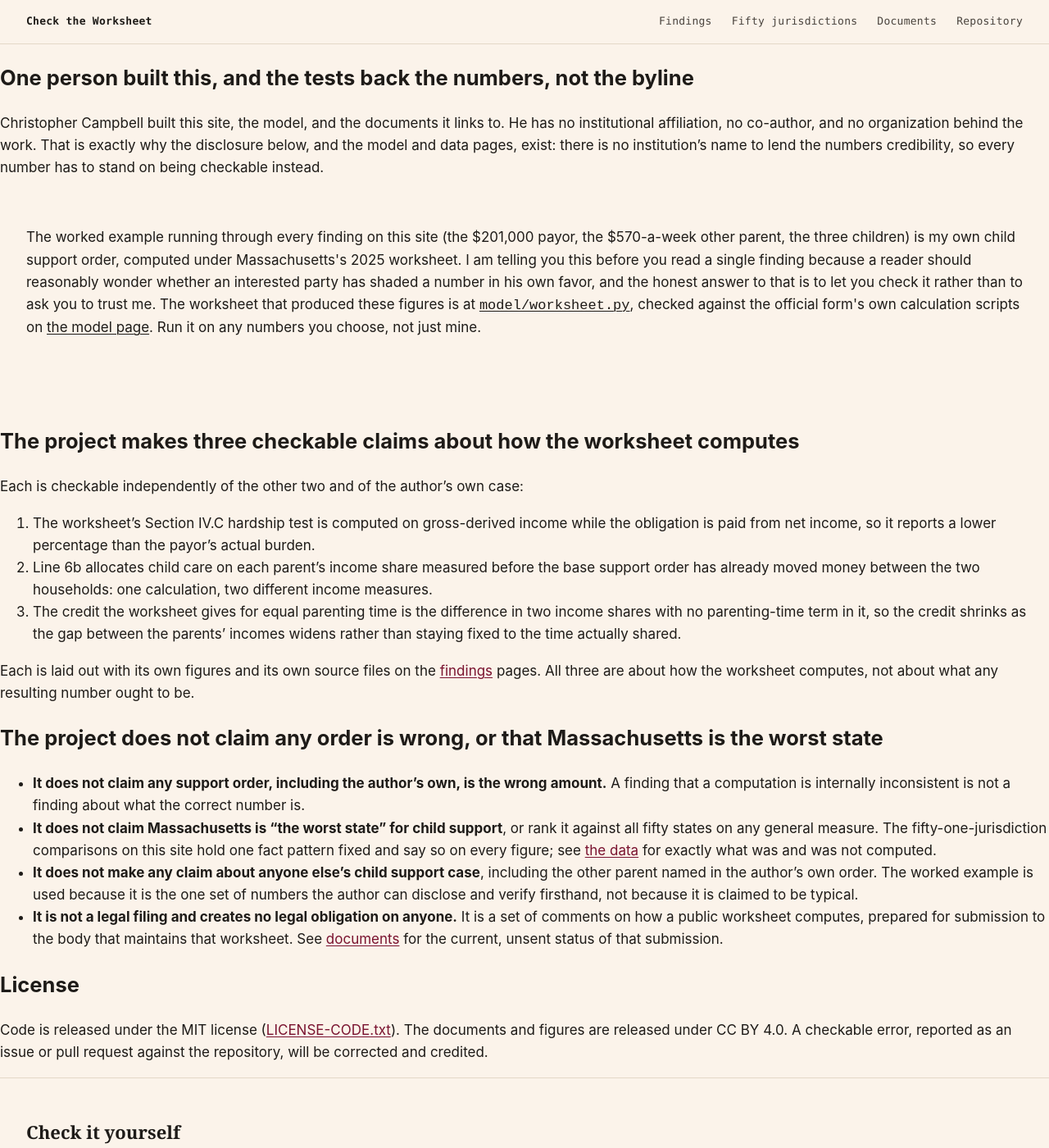
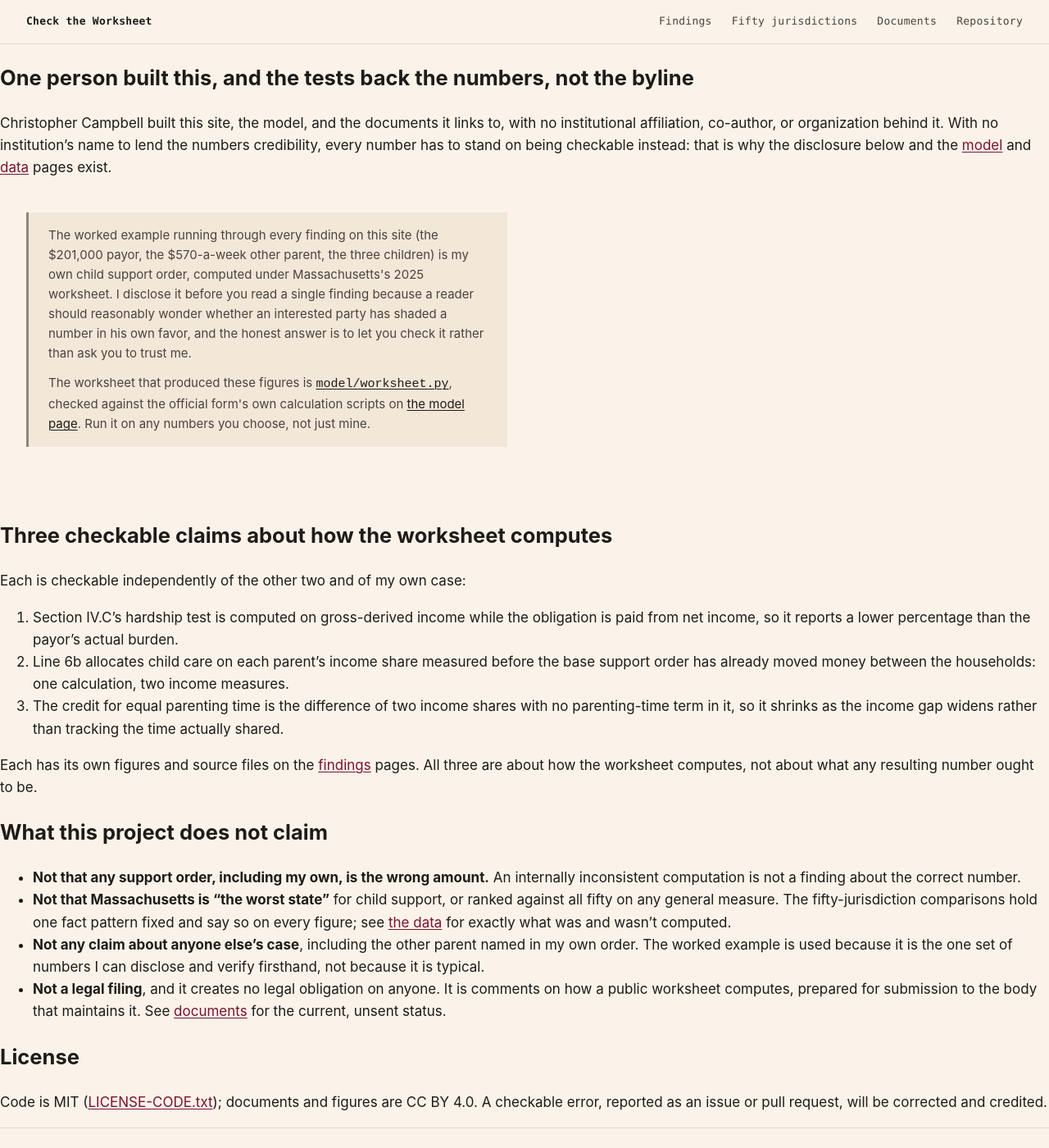
Before and after one commit to campbefs/checktheworksheet, a Jekyll site: the page built from about/index.md, in a window 1280 px wide and 1400 px high. Shown: the whole window at 82% size. Built offline with Jekyll 4.4.1, drawn with Linux system fonts in a browser that asks for light colours; some of the changed text lies outside the part shown.

Commit message:
auto: remote session changes 2026-09-06 23:43:23

```diff
--- a/about/index.md
+++ b/about/index.md
@@ -4,73 +4,68 @@ title: About
 description: >-
   Who built this, the disclosure of a personal stake in the outcome, and an explicit statement
   of what the project does and does not claim.
+disclosure:
+  - >-
+    The worked example running through every finding on this site (the $201,000 payor, the
+    $570-a-week other parent, the three children) is my own child support order, computed under
+    Massachusetts's 2025 worksheet. I disclose it before you read a single finding because a
+    reader should reasonably wonder whether an interested party has shaded a number in his own
+    favor, and the honest answer is to let you check it rather than ask you to trust me.
+  - >-
+    The worksheet that produced these figures is
+    <a href="/model/worksheet.py"><code>model/worksheet.py</code></a>, checked against the
+    official form's own calculation scripts on <a href="/the-model/">the model page</a>. Run it
+    on any numbers you choose, not just mine.
 ---
 
 # One person built this, and the tests back the numbers, not the byline
 
-Christopher Campbell built this site, the model, and the documents it links to. He has no
-institutional affiliation, no co-author, and no organization behind the work. That is exactly
-why the disclosure below, and the model and data pages, exist: there is no institution's name to
-lend the numbers credibility, so every number has to stand on being checkable instead.
+Christopher Campbell built this site, the model, and the documents it links to, with no
+institutional affiliation, co-author, or organization behind it. With no institution's name to
+lend the numbers credibility, every number has to stand on being checkable instead: that is why
+the disclosure below and the [model](/the-model/) and [data](/the-data/) pages exist.
 
-<div class="disclosure">
-  <p>The worked example running through every finding on this site (the $201,000 payor, the
-  $570-a-week other parent, the three children) is my own child support order, computed under
-  Massachusetts's 2025 worksheet. I am telling you this before you read a single finding because a
-  reader should reasonably wonder whether an interested party has shaded a number in his own
-  favor, and the honest answer to that is to let you check it rather than to ask you to trust me.
-  The worksheet that produced these figures is at
-  <a href="/model/worksheet.py"><code>model/worksheet.py</code></a>, checked against the official
-  form's own calculation scripts on <a href="/the-model/">the model page</a>. Run it on any
-  numbers you choose, not just mine.</p>
-</div>
+{% include disclosure.html %}
 
-## The project makes three checkable claims about how the worksheet computes
+## Three checkable claims about how the worksheet computes
 
-Each is checkable independently of the other two and of the author's own case:
+Each is checkable independently of the other two and of my own case:
 
-1. The worksheet's Section IV.C hardship test is computed on gross-derived income while the
-   obligation is paid from net income, so it reports a lower percentage than the payor's actual
-   burden.
+1. Section IV.C's hardship test is computed on gross-derived income while the obligation is
+   paid from net income, so it reports a lower percentage than the payor's actual burden.
 2. Line 6b allocates child care on each parent's income share measured before the base support
-   order has already moved money between the two households: one calculation, two different
-   income measures.
-3. The credit the worksheet gives for equal parenting time is the difference in two income
-   shares with no parenting-time term in it, so the credit shrinks as the gap between the
-   parents' incomes widens rather than staying fixed to the time actually shared.
+   order has already moved money between the households: one calculation, two income measures.
+3. The credit for equal parenting time is the difference of two income shares with no
+   parenting-time term in it, so it shrinks as the income gap widens rather than tracking the
+   time actually shared.
 
-Each is laid out with its own figures and its own source files on the [findings](/findings/)
-pages. All three are about how the worksheet computes, not about what any resulting number ought
-to be.
+Each has its own figures and source files on the [findings](/findings/) pages. All three are
+about how the worksheet computes, not about what any resulting number ought to be.
 
-## The project does not claim any order is wrong, or that Massachusetts is the worst state
+## What this project does not claim
 
-- **It does not claim any support order, including the author's own, is the wrong amount.** A
-  finding that a computation is internally inconsistent is not a finding about what the correct
-  number is.
-- **It does not claim Massachusetts is "the worst state" for child support**, or rank it against
-  all fifty states on any general measure. The fifty-one-jurisdiction comparisons on this site
-  hold one fact pattern fixed and say so on every figure; see [the data](/the-data/) for exactly
-  what was and was not computed.
-- **It does not make any claim about anyone else's child support case**, including the other
-  parent named in the author's own order. The worked example is used because it is the one set
-  of numbers the author can disclose and verify firsthand, not because it is claimed to be
-  typical.
-- **It is not a legal filing and creates no legal obligation on anyone.** It is a set of comments
-  on how a public worksheet computes, prepared for submission to the body that maintains that
-  worksheet. See [documents](/documents/) for the current, unsent status of that submission.
+- **Not that any support order, including my own, is the wrong amount.** An internally
+  inconsistent computation is not a finding about the correct number.
+- **Not that Massachusetts is "the worst state"** for child support, or ranked against all
+  fifty on any general measure. The fifty-jurisdiction comparisons hold one fact pattern fixed
+  and say so on every figure; see [the data](/the-data/) for exactly what was and wasn't
+  computed.
+- **Not any claim about anyone else's case**, including the other parent named in my own order.
+  The worked example is used because it is the one set of numbers I can disclose and verify
+  firsthand, not because it is typical.
+- **Not a legal filing**, and it creates no legal obligation on anyone. It is comments on how a
+  public worksheet computes, prepared for submission to the body that maintains it. See
+  [documents](/documents/) for the current, unsent status.
 
 ## License
 
-Code is released under the MIT license
-(<a href="https://github.com/campbefs/checktheworksheet/blob/main/LICENSE-CODE.txt">LICENSE-CODE.txt</a>).
-The documents and figures are released under CC BY 4.0. A checkable error, reported as an issue
-or pull request against the repository, will be corrected and credited.
+Code is MIT
+(<a href="https://github.com/campbefs/checktheworksheet/blob/main/LICENSE-CODE.txt">LICENSE-CODE.txt</a>);
+documents and figures are CC BY 4.0. A checkable error, reported as an issue or pull request,
+will be corrected and credited.
 
 <div class="ask">
   <h2>Check it yourself</h2>
-  <p>Nothing on this page needs to be taken on trust: the code, the data, and the documents are
-  all linked from here.</p>
   <ul>
     <li><a href="/the-model/">The model</a></li>
     <li><a href="/the-data/">The data</a></li>
--- a/index.html
+++ b/index.html
@@ -476,7 +476,8 @@ scripts:
           </tbody>
         </table>
       </div>
-      <p class="tool-method">Data: <a href="/figures/working/fig5_states.csv"><code>fig5_states.csv</code></a>
+      <p class="tool-method">Data: <a href="/figures/working/fig5_states.csv"><code>fig5_states.csv</code></a>,
+      New York's cap from <a href="/figures/working/fig9_schedule_ceilings.csv"><code>fig9_schedule_ceilings.csv</code></a>
       &middot; <a href="/findings/fifty-jurisdictions.html">full method</a>.</p>
     </section>
 
```
Also changed, not shown: assets/js/README.md (added, +283 -0 lines), assets/js/calculator.js (+20 -7 lines), documents/index.md (+14 -29 lines), findings/child-care.md (+4 -3 lines), findings/parenting-time/index.md (+3 -3 lines), the-data/index.md (+23 -26 lines).
